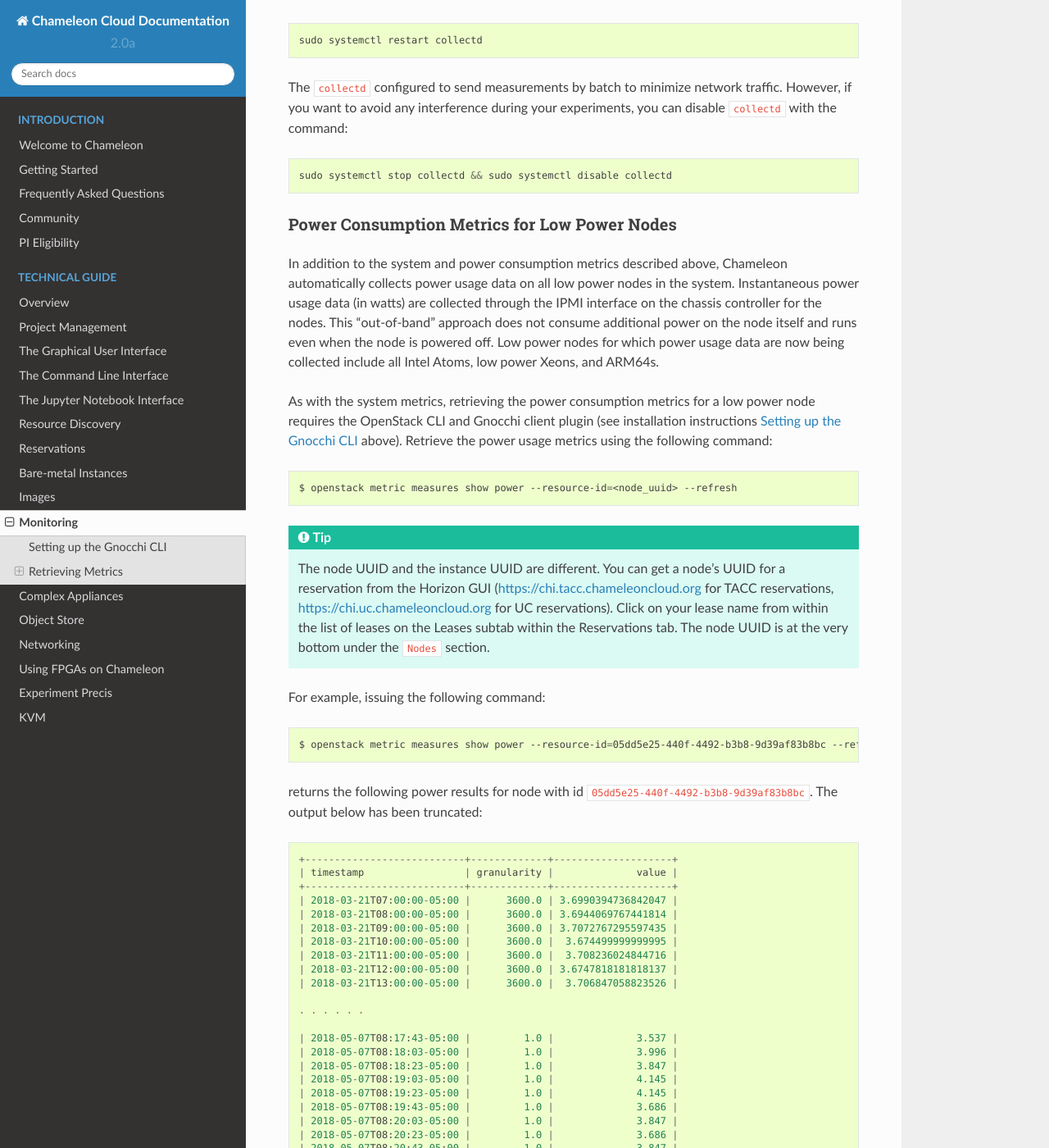
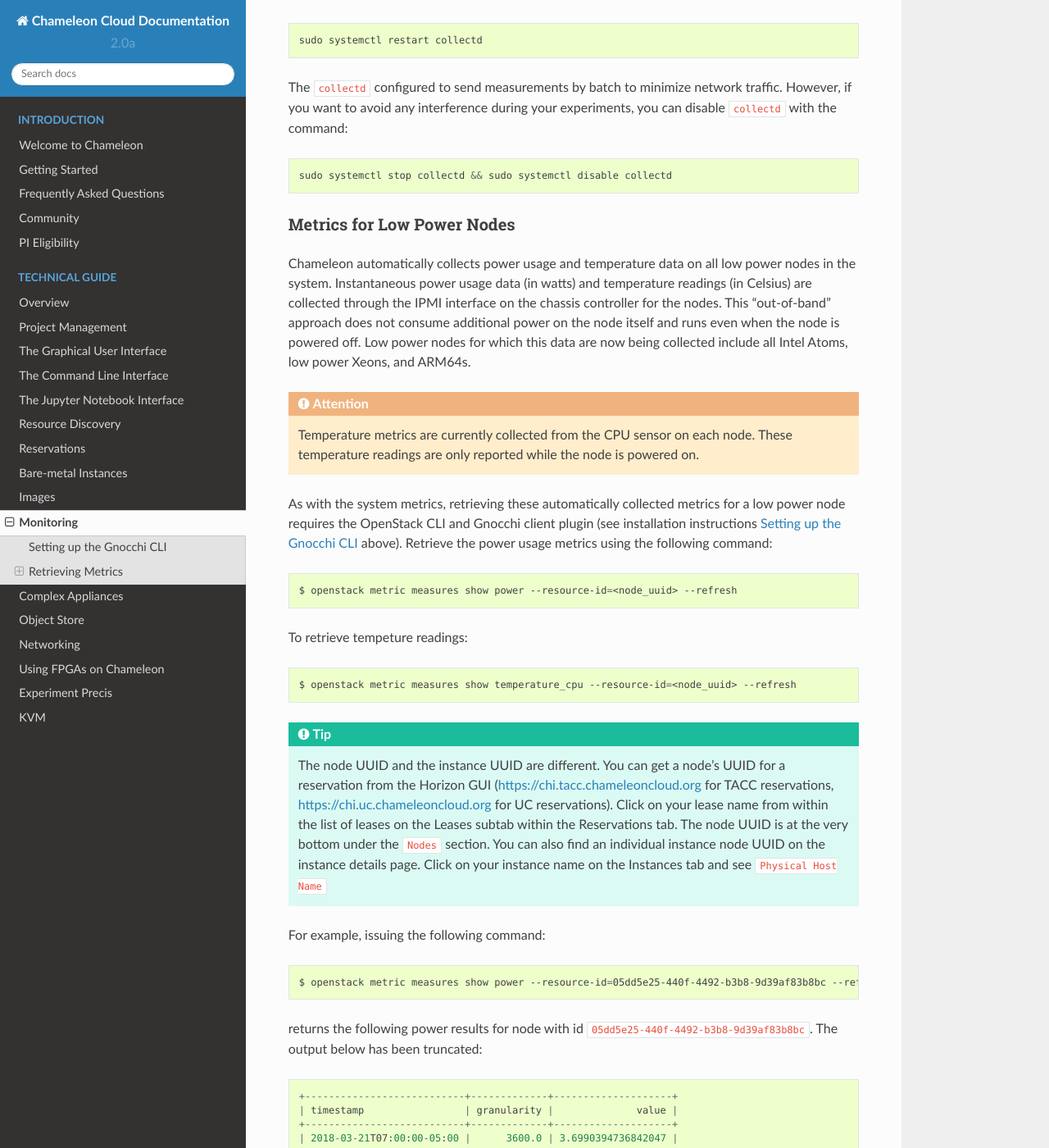
Before and after one commit to ChameleonCloud/docs, a Sphinx documentation site: the page built from source/technical/metrics.rst, in a window 1280 px wide and 1400 px high, scrolled down 3830 px. Shown: the whole window at 82% size. Built offline with Sphinx 7.4.7 and the Read the Docs theme 2.0.0, drawn with Linux system fonts in a browser that asks for light colours; some of the changed text lies outside the part shown.

Commit message:
updated metrics doc to include mention of temperature metric collection

```diff
--- a/source/technical/metrics.rst
+++ b/source/technical/metrics.rst
@@ -182,20 +182,28 @@ The ``collectd`` configured to send measurements by batch to minimize network tr
    sudo systemctl stop collectd && sudo systemctl disable collectd
 
 _____________________________________________
-Power Consumption Metrics for Low Power Nodes
+Metrics for Low Power Nodes
 _____________________________________________
 
-In addition to the system and power consumption metrics described above, Chameleon automatically collects power usage data on all low power nodes in the system. Instantaneous power usage data (in watts) are collected through the IPMI interface on the chassis controller for the nodes. This “out-of-band” approach does not consume additional power on the node itself and runs even when the node is powered off. Low power nodes for which power usage data are now being collected include all Intel Atoms, low power Xeons, and ARM64s.
+Chameleon automatically collects power usage and temperature data on all low power nodes in the system. Instantaneous power usage data (in watts) and temperature readings (in Celsius) are collected through the IPMI interface on the chassis controller for the nodes. This “out-of-band” approach does not consume additional power on the node itself and runs even when the node is powered off.  Low power nodes for which this data are now being collected include all Intel Atoms, low power Xeons, and ARM64s.
 
-As with the system metrics, retrieving the power consumption metrics for a low power node requires the OpenStack CLI and Gnocchi client plugin (see installation instructions `Setting up the Gnocchi CLI`_ above). Retrieve the power usage metrics using the following command:
+.. attention::
+    Temperature metrics are currently collected from the CPU sensor on each node. These temperature readings are only reported while the node is powered on.
+
+As with the system metrics, retrieving these automatically collected metrics for a low power node requires the OpenStack CLI and Gnocchi client plugin (see installation instructions `Setting up the Gnocchi CLI`_ above). Retrieve the power usage metrics using the following command:
 
 .. code-block:: bash
 
    $ openstack metric measures show power --resource-id=<node_uuid> --refresh
 
+To retrieve tempeture readings:
+
+.. code-block:: bash
+
+   $ openstack metric measures show temperature_cpu --resource-id=<node_uuid> --refresh
 
 .. tip::
-   The node UUID and the instance UUID are different. You can get a node's UUID for a reservation from the Horizon GUI (https://chi.tacc.chameleoncloud.org for TACC reservations, https://chi.uc.chameleoncloud.org for UC reservations). Click on your lease name from within the list of leases on the Leases subtab within the Reservations tab. The node UUID is at the very bottom under the ``Nodes`` section.
+   The node UUID and the instance UUID are different. You can get a node's UUID for a reservation from the Horizon GUI (https://chi.tacc.chameleoncloud.org for TACC reservations, https://chi.uc.chameleoncloud.org for UC reservations).  Click on your lease name from within the list of leases on the Leases subtab within the Reservations tab. The node UUID is at the very bottom under the ``Nodes`` section.  You can also find an individual instance node UUID on the instance details page.  Click on your instance name on the Instances tab and see ``Physical Host Name``
 
 For example, issuing the following command:
 
@@ -231,26 +239,32 @@ returns the following power results for node with id ``05dd5e25-440f-4492-b3b8-9
     | 2018-05-07T08:20:43-05:00 |         1.0 |              3.847 |
     +---------------------------+-------------+--------------------+
 
-To retrieve power metrics for a specific time interval, pass the ``start`` and ``stop`` parameters; for example:
+To retrieve a metric for a specific time interval, pass the ``start`` and ``stop`` parameters; for example:
 
 .. code::
 
-    $ openstack metric measures show power --start 2018-05-06T12:35:00 --stop 2018-05-06T12:40:00 --resource-id=05dd5e25-440f-4492-b3b8-9d39af83b8bc --refresh
+    $ openstack metric measures show temperature_cpu --start 2018-11-27T02:00:00 --stop 2018-11-27T03:00:00 --resource-id=f3f47a67-d805-48d4-9584-f0143ae976cf --refresh
 
 returns:
 
 .. code::
 
-    +---------------------------+-------------+--------------------+
-    | timestamp                 | granularity |              value |
-    +---------------------------+-------------+--------------------+
-    | 2018-05-06T12:00:00-05:00 |      3600.0 | 3.6863040935672484 |
-    | 2018-05-06T12:35:00-05:00 |        60.0 | 3.5833333333333335 |
-    | 2018-05-06T12:36:00-05:00 |        60.0 | 3.6870000000000003 |
-    | 2018-05-06T12:37:00-05:00 |        60.0 | 3.5309999999999997 |
-    | 2018-05-06T12:38:00-05:00 |        60.0 |              3.537 |
-    | 2018-05-06T12:39:00-05:00 |        60.0 |              3.692 |
-    +---------------------------+-------------+--------------------+
+    +---------------------------+-------------+---------------+
+    | timestamp                 | granularity |         value |
+    +---------------------------+-------------+---------------+
+    | 2018-11-27T02:00:00-06:00 |       300.0 |          61.0 |
+    | 2018-11-27T02:05:00-06:00 |       300.0 |          61.0 |
+    | 2018-11-27T02:10:00-06:00 |       300.0 |          61.0 |
+    | 2018-11-27T02:15:00-06:00 |       300.0 |          61.0 |
+    | 2018-11-27T02:20:00-06:00 |       300.0 |          58.6 |
+    | 2018-11-27T02:25:00-06:00 |       300.0 | 56.5333333333 |
+    | 2018-11-27T02:30:00-06:00 |       300.0 |          56.0 |
+    | 2018-11-27T02:35:00-06:00 |       300.0 |          56.0 |
+    | 2018-11-27T02:40:00-06:00 |       300.0 |          56.0 |
+    | 2018-11-27T02:45:00-06:00 |       300.0 |          56.0 |
+    | 2018-11-27T02:50:00-06:00 |       300.0 |          56.0 |
+    | 2018-11-27T02:55:00-06:00 |       300.0 |          56.0 |
+    +---------------------------+-------------+---------------+
 
 _________________________________________________________
 Energy and Power Consumption Measurement with ``etrace2``
```
